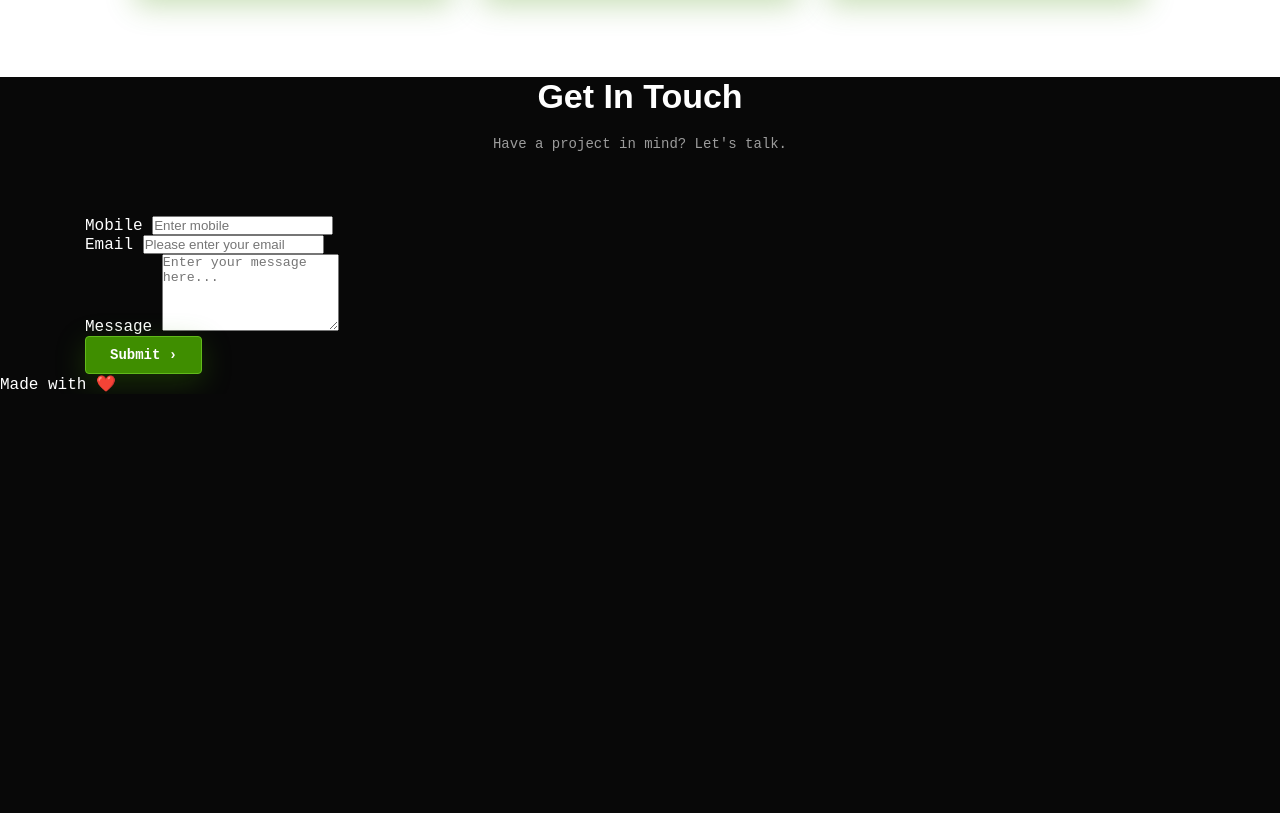
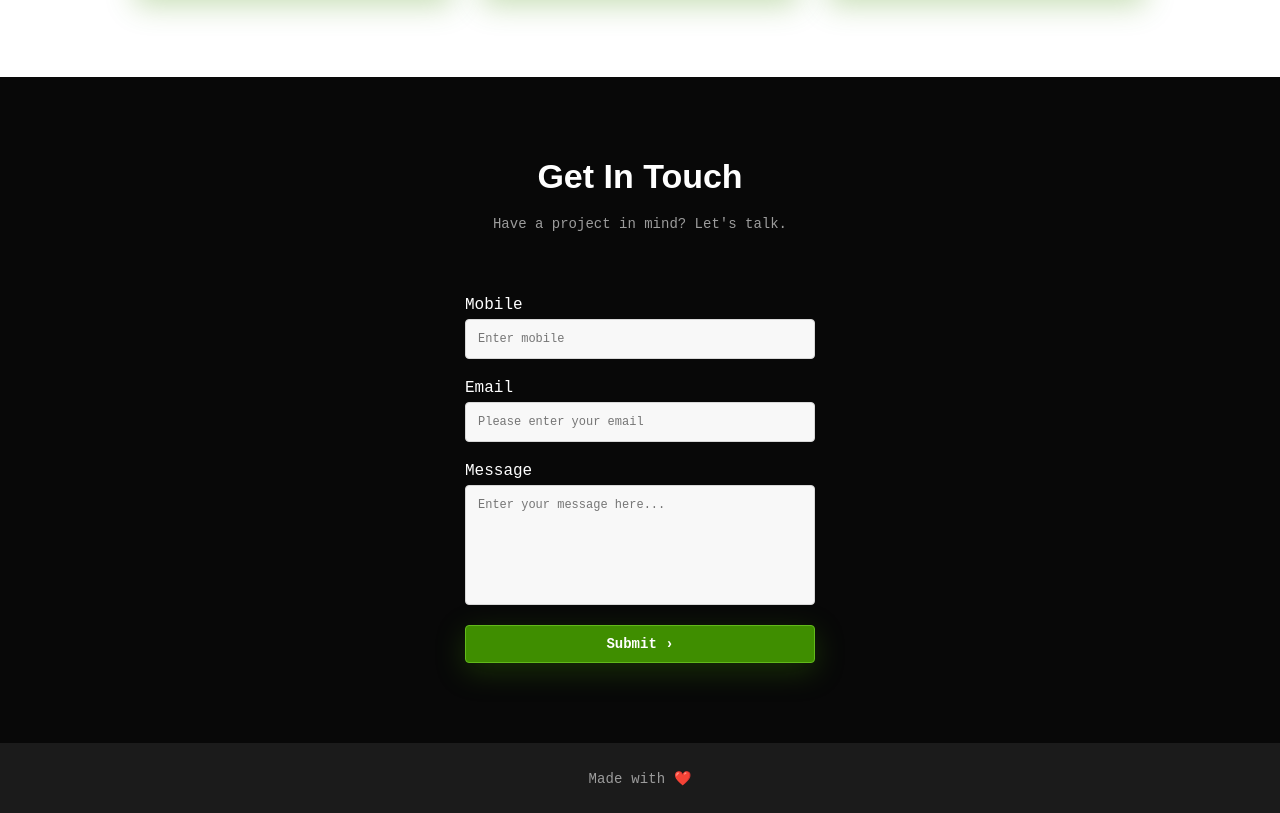
Before and after one commit to Des-4281/portfolio-website, a plain HTML site: page index.html in a window 1280 px wide. Shown: the part 3140-3953 px from the top of the page. Before the commit the page ends 3534 px from the top, so only its background shows below. Drawn offline with Linux system fonts and the light colour scheme; a web font is replaced by a local one.

Commit message:
added contact us and footer section

```diff
--- a/styles.css
+++ b/styles.css
@@ -442,3 +442,83 @@ body {
   flex-shrink: 0;
   font-size: 18px;
 }
+
+.carousel-arrow:hover {
+  border-color: var(--color-dark);
+  color: var(--color-dark);
+}
+
+.contact {
+  background: var(--color-dark);
+  padding: 80px 0;
+}
+
+.contact-form {
+  width: 350px;
+  margin: 0 auto;
+  display: flex;
+  flex-direction: column;
+  gap: 20px;
+}
+
+.form-field {
+  display: flex;
+  flex-direction: column;
+  gap: 5px;
+}
+
+form-field label {
+  font-size: 12px;
+  font-weight: 600;
+  color: var(--color-white);
+}
+
+.form-field input {
+  width: 100%;
+  height: 40px;
+  background: #F8F8F8;
+  border: 1px solid #D8D8D8;
+  border-radius: 4px;
+  padding: 0 12px;
+  font-family: var(--font-body);
+  font-size: 12px;
+  color: #757575;
+}
+
+.form-field textarea {
+  width: 100%;
+  height: 120px;
+  background: #F8F8F8;
+  border: 1px solid #D8D8D8;
+  border-radius: 4px;
+  padding: 12px;
+  font-family: var(--font-body);
+  font-size: 12px;
+  color: #757575;
+  resize: none;
+}
+
+.form-field input:focus,
+.form-field textarea:focus {
+  outline: none;
+  border-color: var(--color-green);
+}
+
+.btn-submit {
+  width: 100%;
+  justify-content: center;
+}
+
+.footer {
+  background: var(--color-nav);
+  height: 70px;
+  display: flex;
+  align-items: center;
+  justify-content: center;
+}
+
+.footer p {
+  font-size: 14px;
+  color: var(--color-gray);
+  letter-spacing: 0.01em;
+}
```
